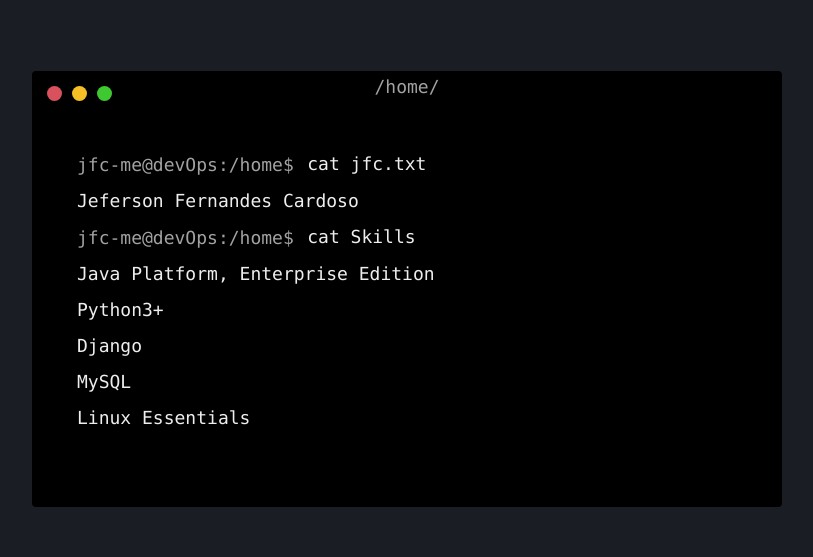
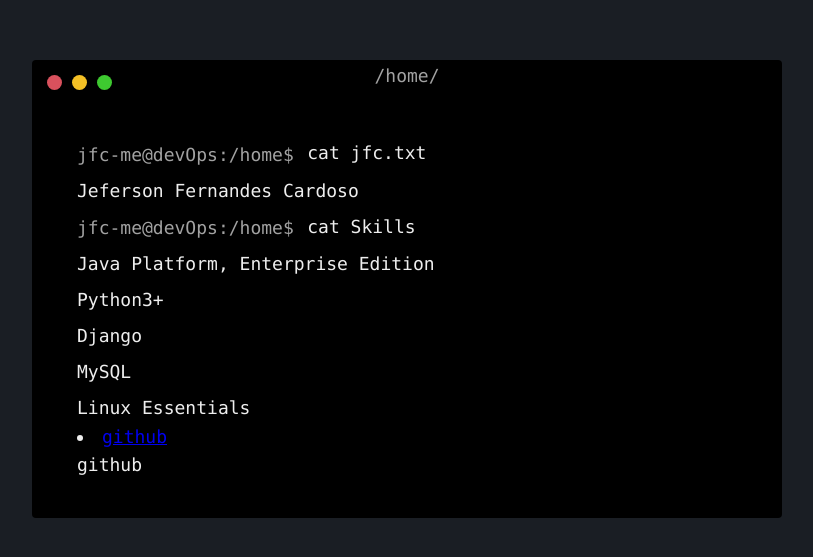
Before and after one commit to git-cardoso/pr0m3theus.github.io, a plain HTML site: page index.html in a window 1280 px wide. Shown: the part 111-668 px from the top of the page, without its empty margins (233-1046 px from the left). Drawn offline with Linux system fonts and the light colour scheme.

Commit message:
Update index.html

```diff
--- a/index.html
+++ b/index.html
@@ -28,8 +28,7 @@
             <span cmd>Django</span>
             <span cmd>MySQL</span>
             <span cmd>Linux Essentials</span>
-            <span cmd> <a href="https://github.com/jfc-devops" target="_blank"></a></span>
-
+             <li><a href="https://github.com/jfc-devops" target="_blank">github </a><span cmd>github</span></li>
         </div>
 
     </body>
```
